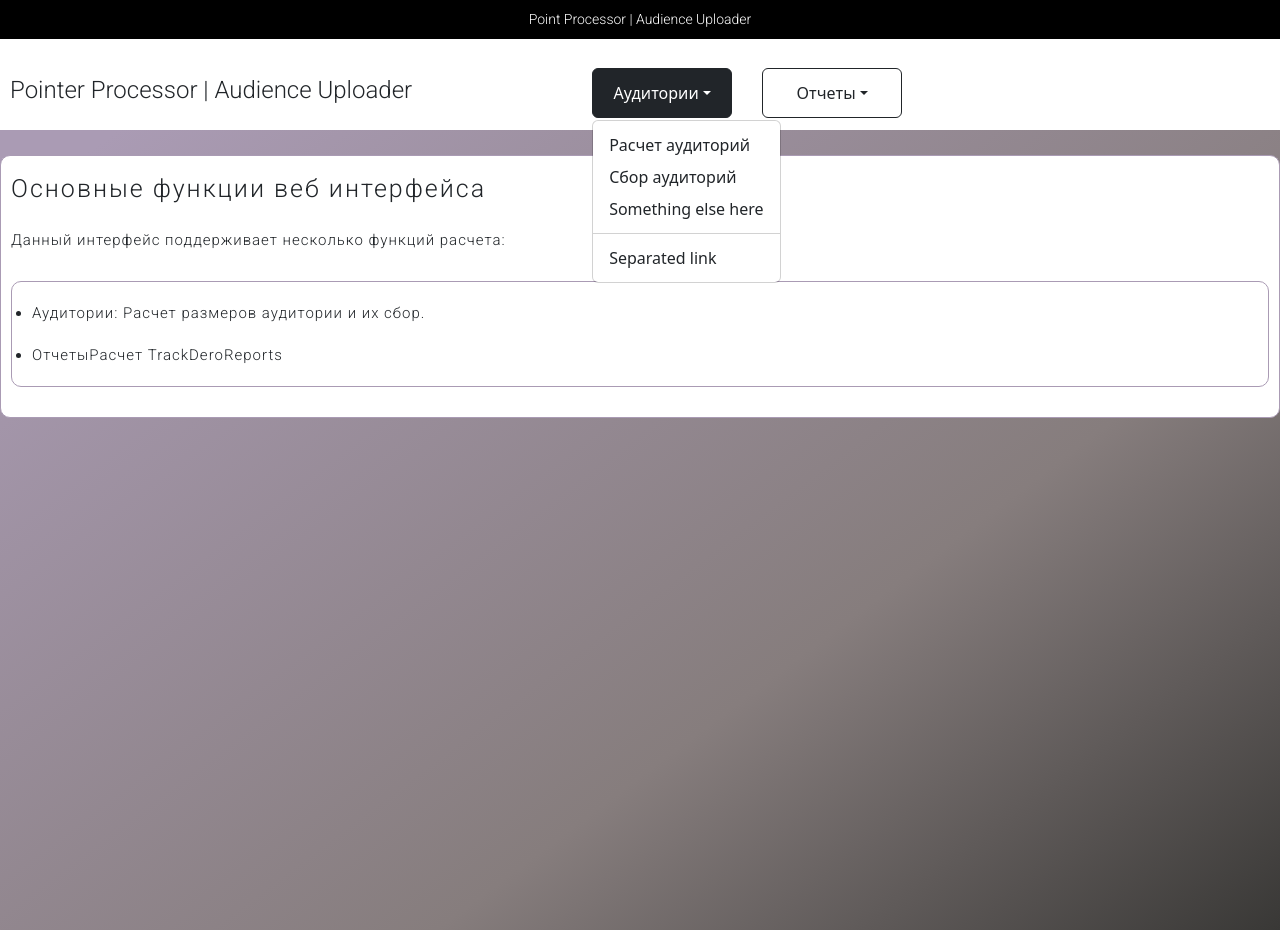
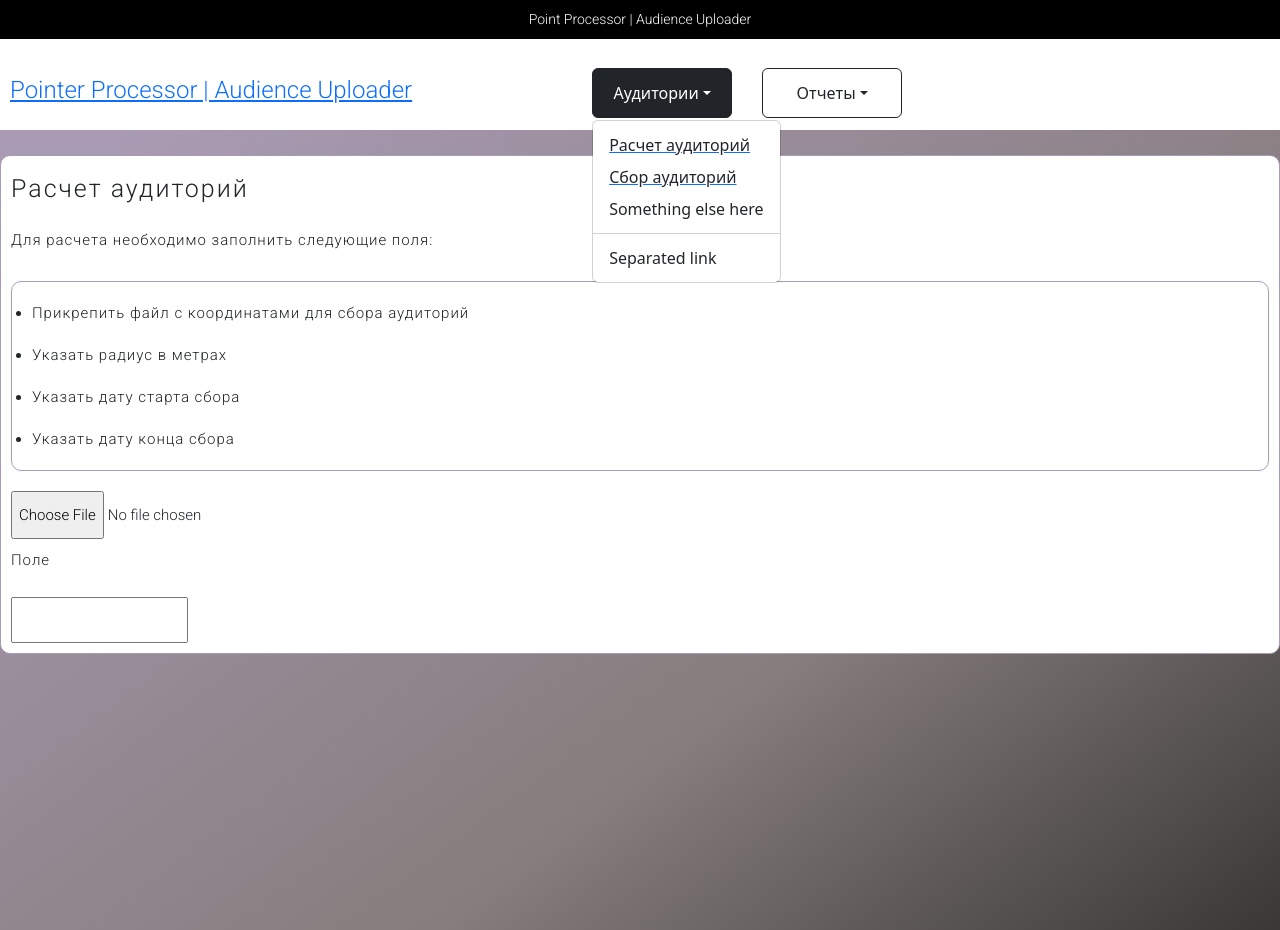
Before and after one commit to Arnisfet/Pointer-Processor, a React (Vite) app: page /audcalc in a window 1280 px wide. Both pictures are taken after a click on the button "Аудитории". Built offline with nearby package versions, Linux system fonts and the light colour scheme.

Commit message:
All the states were eliminated. Routes were created instead

```diff
--- a/package.json
+++ b/package.json
@@ -11,12 +11,13 @@
   },
   "devDependencies": {
     "prettier": "^3.3.1",
+    "react-router-dom": "^6.26.1",
     "vite": "^5.1.6"
   },
   "dependencies": {
+    "bootstrap": "^5.3.0",
     "react": "^18.3.1",
     "react-bootstrap": "^2.10.4",
-    "react-dom": "^18.3.1",
-    "bootstrap": "^5.3.0"
+    "react-dom": "^18.3.1"
   }
 }
--- a/src/App.jsx
+++ b/src/App.jsx
@@ -3,33 +3,37 @@ import MainBody from './components/MainBody.jsx';
 import 'bootstrap/dist/css/bootstrap.min.css';
 import '../public/styles/header.css';
 import '../public/styles/main-body.css';
+import {DefaultPage} from './pages/DefaultPage.jsx';
+import {AuditoryCalcPage} from './pages/AuditoryCalcPage.jsx';
+import {AuditoryCollectPage} from './pages/AuditoryCollectPage.jsx';
 import { buttonName } from '../data/button-naming.js';
-import { AuditoryButton, AuditoryHandlers, ReportButton, ReportHandlers } from './components/Buttons.jsx';
+import { AuditoryButton, ReportButton} from './components/Buttons.jsx';
+import { Routes, Route, Link } from 'react-router-dom'
 
 function Header() {
-  const [selectedOption, setSelectedOption] = React.useState('default');
-  const handleH2Click = () => setSelectedOption('default');
-
-  // Generate handlers using AuditoryHandlers
-  const auditoryHandlers = AuditoryHandlers(setSelectedOption);
-  const reportHandlers = ReportHandlers(setSelectedOption);
-
-
   return (
     <>
       <div className="top-header">
         <h3>Point Processor | Audience Uploader</h3>
       </div>
       <div className="down-header">
-        <h2 onClick={handleH2Click} className="clickable-h2">
-          Pointer Processor | Audience Uploader
-        </h2>
-        <AuditoryButton handlers={auditoryHandlers}>{buttonName[0].name}</AuditoryButton>
-        <ReportButton handlers={reportHandlers}>{buttonName[1].name}</ReportButton>
-        {/*<AuditoryButton handlers={handlers}>{buttonName[2].name}</AuditoryButton>*/}
-        {/*<AuditoryButton handlers={handlers}>{buttonName[3].name}</AuditoryButton>*/}
+        <Link to="/">
+          <h2 className="clickable-h2">
+            Pointer Processor | Audience Uploader
+          </h2>
+        </Link>
+
+        <AuditoryButton>{buttonName[0].name}</AuditoryButton>
+        <ReportButton>{buttonName[1].name}</ReportButton>
       </div>
-      <MainBody selectedOption={selectedOption} />
+      <div className="main-body">
+      <Routes>
+        <Route path="/" element={<DefaultPage />}></Route>
+        <Route path="/audcalc" element={<AuditoryCalcPage />}></Route>
+        <Route path="/audcollect" element={<AuditoryCollectPage />}></Route>
+      </Routes>
+      </div>
+      {/*<MainBody selectedOption={selectedOption} />*/}
     </>
   );
 }
--- a/src/components/Buttons.jsx
+++ b/src/components/Buttons.jsx
@@ -1,24 +1,30 @@
 import Dropdown from 'react-bootstrap/Dropdown';
 import React from 'react';
-
+import { Link } from 'react-router-dom';
 
 export function AuditoryButton({ children, handlers }) {
   return (
     <Dropdown>
       <Dropdown.Toggle variant="outline-dark" id="dropdown-basic">
-          {children || "Dropdown button"}
+        {children || 'Dropdown button'}
       </Dropdown.Toggle>
 
       <Dropdown.Menu>
-          <Dropdown.Item onClick={handlers.handleFirstClick}>Расчет аудиторий</Dropdown.Item>
-          <Dropdown.Item onClick={handlers.handleSecondClick}>Сбор аудиторий</Dropdown.Item>
-          <Dropdown.Item onClick={handlers.handleThirdClick}>Something else here</Dropdown.Item>
+        <Link to="/audcalc">
+          <Dropdown.Item as="span">Расчет аудиторий</Dropdown.Item>
+        </Link>
+
+        <Link to="/audcollect">
+        <Dropdown.Item as="span">Сбор аудиторий</Dropdown.Item>
+        </Link>
+        <Dropdown.Item>Something else here</Dropdown.Item>
         <Dropdown.Divider />
-          <Dropdown.Item onClick={handlers.handleFourthClick}>Separated link</Dropdown.Item>
+        <Dropdown.Item>Separated link</Dropdown.Item>
       </Dropdown.Menu>
     </Dropdown>
   );
 }
+
 
 export function AuditoryHandlers(setSelectedOption) {
   return {
@@ -29,7 +35,7 @@ export function AuditoryHandlers(setSelectedOption) {
   };
 }
 
-export function ReportButton({ children, handlers }) {
+export function ReportButton({ children }) {
   return (
     <Dropdown>
       <Dropdown.Toggle variant="outline-dark" id="dropdown-basic">
@@ -37,21 +43,12 @@ export function ReportButton({ children, handlers }) {
       </Dropdown.Toggle>
 
       <Dropdown.Menu>
-        <Dropdown.Item onClick={handlers.handleFirstClick}>TrackDero1</Dropdown.Item>
-        <Dropdown.Item onClick={handlers.handleSecondClick}>TrackDero1</Dropdown.Item>
-        <Dropdown.Item onClick={handlers.handleThirdClick}>Something else here</Dropdown.Item>
+        <Dropdown.Item >TrackDero1</Dropdown.Item>
+        <Dropdown.Item >TrackDero1</Dropdown.Item>
+        <Dropdown.Item >Something else here</Dropdown.Item>
         <Dropdown.Divider />
-        <Dropdown.Item onClick={handlers.handleFourthClick}>Separated link</Dropdown.Item>
+        <Dropdown.Item >Separated link</Dropdown.Item>
       </Dropdown.Menu>
     </Dropdown>
   );
 }
-
-export function ReportHandlers(setSelectedOption) {
-  return {
-    handleFirstClick: () => setSelectedOption('firstReport'),
-    handleSecondClick: () => setSelectedOption('secondReport'),
-    handleThirdClick: () => setSelectedOption('thirdReport'),
-    handleFourthClick: () => setSelectedOption('fourthReport'),
-  };
-}
--- a/src/components/MainBody.jsx
+++ b/src/components/MainBody.jsx
@@ -4,7 +4,7 @@ import { TextField } from './TextField.jsx';
 import { buttonName } from '../../data/button-naming.js';
 
 
-function MainBlock(props) {
+export function MainBlock(props) {
   return (
     <div>
       <h1>Основные функции веб интерфейса</h1>
@@ -19,7 +19,7 @@ function MainBlock(props) {
   );
 }
 
-function TextBlock(props) {
+export function TextBlock(props) {
   return (
     <div>
       <h1>{props.title}</h1>
@@ -34,71 +34,11 @@ export default function MainBody({ selectedOption }) {
   const [currentOption, setCurrentOption] = useState('default');
   const [animation, setAnimation] = useState('');
 
-  useEffect(() => {
-    if (currentOption !== selectedOption) {
-      // Trigger fade-out animation
-      setAnimation('fade-out');
-      setTimeout(() => {
-        setCurrentOption(selectedOption);
-        setAnimation('fade-in');
-      }, 500); // Duration of fade-out before switching content
-    }
-  }, [selectedOption]);
-
-  const renderOption = () => {
-    switch (currentOption) {
-      case 'firstAuditory':
-        return <FirstAuditoryOption />;
-      case 'secondAuditory':
-        return <SecondAuditoryOption />;
-      case 'thirdAuditory':
-        return <ThirdAuditoryOption />;
-      case 'fourthAuditory':
-        return <FourthAuditoryOption />;
-      case 'firstReport':
-        return <FirstReportOption />;
-      case 'secondReport':
-        return <SecondReportOption />;
-      case 'thirdReport':
-        return <ThirdReportOption />;
-      case 'fourthReport':
-        return <FourthReportOption />;
-      default:
-        return <DefaultBody />;
-    }
-  };
-
-  return <div className={`main-body ${animation}`}>{renderOption()}</div>;
+  return (<div className={'main-body'}></div>);
 }
 
 // Define all components outside MainBody (best practice)
-function DefaultBody() {
-  return (
-    <div className="base">
-      <MainBlock />
-    </div>
-  );
-}
 
-function FirstAuditoryOption() {
-  return (
-    <div className="base">
-      <TextBlock title={"Расчет аудиторий"}
-                 description={"Для расчета необходимо заполнить следующие поля:"} />
-      <ul>
-        <li>Прикрепить файл с координатами для сбора аудиторий</li>
-        <li>Указать радиус в метрах</li>
-        <li>Указать дату старта сбора</li>
-        <li>Указать дату конца сбора</li>
-      </ul>
-      <div>
-        <FileUploader />
-        <p>Поле</p>
-        <TextField />
-      </div>
-    </div>
-  );
-}
 
 function FirstReportOption() {
   return (
@@ -109,14 +49,6 @@ function FirstReportOption() {
 }
 
 function SecondReportOption() {
-  return (
-    <div className="base">
-      <h1>Second Option for the first button</h1>
-    </div>
-  );
-}
-
-function SecondAuditoryOption() {
   return (
     <div className="base">
       <h1>Second Option for the first button</h1>
--- a/src/main.jsx
+++ b/src/main.jsx
@@ -1,6 +1,7 @@
 import React from 'react'; // Uncomment if you need React for JSX transformations (depends on your setup)
 import ReactDOM from 'react-dom/client';
 import App from './App.jsx';
+import { BrowserRouter } from 'react-router-dom';
 
 
 // Find the root element in the HTML file
@@ -9,7 +10,11 @@ const rootElement = document.getElementById('root');
 if (rootElement) {
   // Create a React root and render the App component
   const root = ReactDOM.createRoot(rootElement);
-  root.render(<App />);
+  root.render(
+    <BrowserRouter>
+      <App />
+    </BrowserRouter>
+    );
 } else {
   console.error('Root element not found');
 }
--- /dev/null
+++ b/src/pages/AuditoryCalcPage.jsx
@@ -0,0 +1,24 @@
+import FileUploader from '../components/FileUploader.jsx';
+import { TextField } from '../components/TextField.jsx';
+import { TextBlock } from '../components/MainBody.jsx';
+import React from 'react';
+
+export function AuditoryCalcPage() {
+  return (
+    <div className="base">
+      <TextBlock title={"Расчет аудиторий"}
+                 description={"Для расчета необходимо заполнить следующие поля:"} />
+      <ul>
+        <li>Прикрепить файл с координатами для сбора аудиторий</li>
+        <li>Указать радиус в метрах</li>
+        <li>Указать дату старта сбора</li>
+        <li>Указать дату конца сбора</li>
+      </ul>
+      <div>
+        <FileUploader />
+        <p>Поле</p>
+        <TextField />
+      </div>
+    </div>
+  );
+}
--- /dev/null
+++ b/src/pages/AuditoryCollectPage.jsx
@@ -0,0 +1,9 @@
+import React from 'react';
+
+export function AuditoryCollectPage() {
+  return (
+    <div className="base">
+      <h1>Second Option for the first button</h1>
+    </div>
+  );
+}
--- /dev/null
+++ b/src/pages/DefaultPage.jsx
@@ -0,0 +1,10 @@
+import React from 'react';
+import {MainBlock} from '../components/MainBody.jsx'
+
+export function DefaultPage() {
+  return (
+    <div className="base">
+      <MainBlock />
+    </div>
+  );
+}
```
Also changed, not shown: src/pages/NotFoundPage.jsx (added), 1 other file (tests, documents, lock files or other folders). Lines whose indentation alone changed are shown as unchanged.
